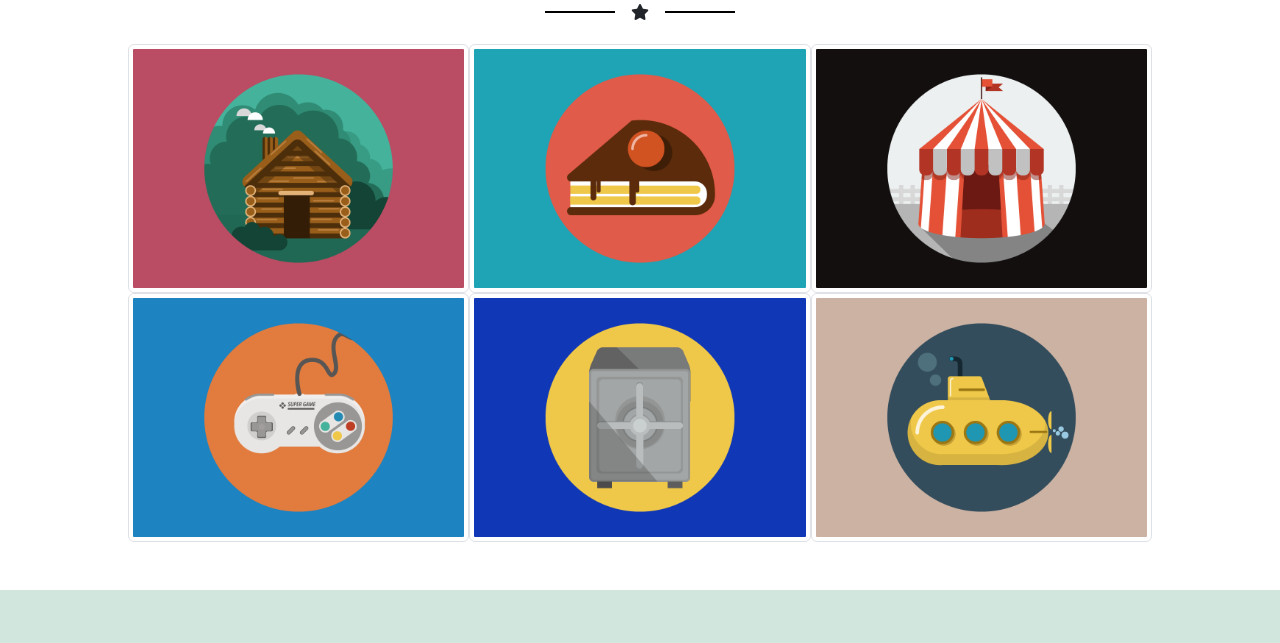
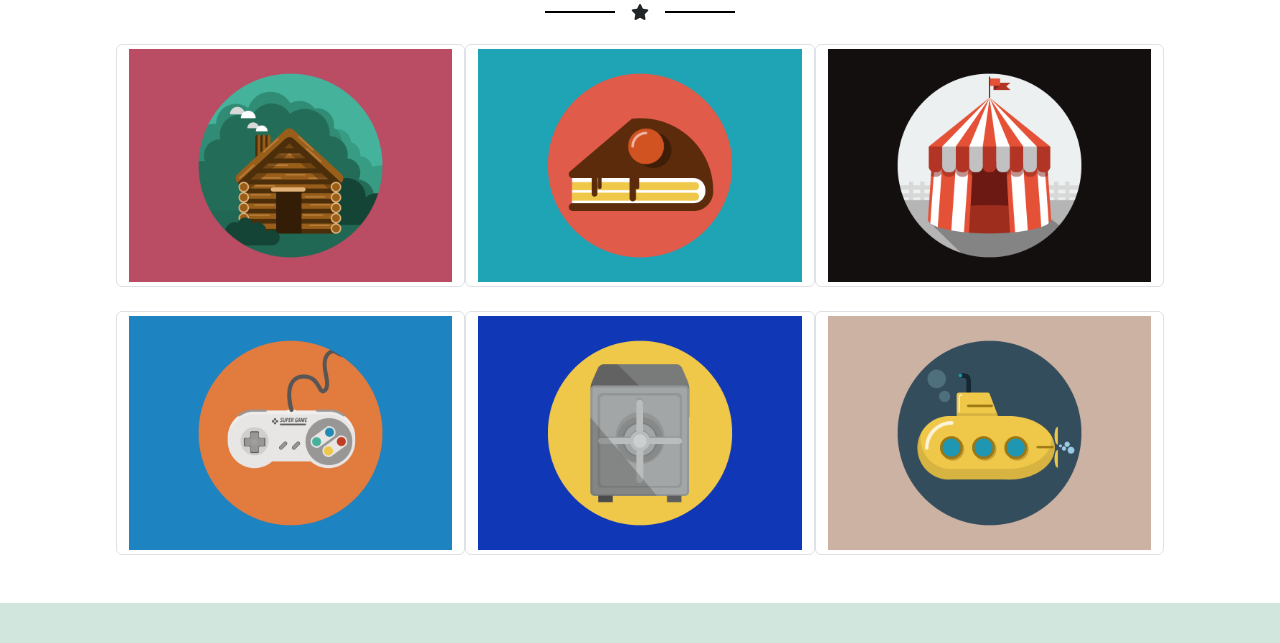
Before and after one commit to SalvatoreBrancato/html-css-bootstrap-freelancer, a plain HTML site: page index.html in a window 1280 px wide. Shown: the part 437-1080 px from the top of the page. Drawn offline with nearby package versions, Linux system fonts and the light colour scheme.

Commit message:
Struttura_definitiva

```diff
--- a/index.html
+++ b/index.html
@@ -10,6 +10,7 @@
     <link rel="stylesheet" href="./css/style.css">
 </head>
 <body>
+    <header>
         <!-- Nav-bar -->
         <nav class="d-flex justify-content-between justify-content-md-around align-items-center  bg-secondary text-white">
             <h2 class="ms-3">START BOOTSTRAP</h2>
@@ -22,6 +23,7 @@
                 </ul>
             </div>
         </nav>
+    </header>
     <main>
         <!-- I sezione -->
         <section class="bg-success-subtle d-flex align-items-center flex-column pb-md-3">
@@ -43,7 +45,7 @@
                 <i class="fa-solid fa-star"></i>
                 <div class="line-black ms-3"></div>
             </div>
-            <div class="d-flex flex-wrap flex-row">
+            <div class="row row-gap-4">
                 <img class="img-thumbnail col-md-6 col-lg-4"src="./img/cabin.png" alt="">
                 <img class="img-thumbnail col-md-6 col-lg-4"src="./img/cake.png" alt="">
                 <img class="img-thumbnail col-md-6 col-lg-4"src="./img/circus.png" alt="">
@@ -122,12 +124,8 @@
         </div>
         <div class="bg-secondary text-center pt-3 pt-md-5 pb-3 pb-md-5">
             <span class="w-75 text-white">Copyright your Website 2023</span>
-
         </div>
     </footer>
-
-
-
     <script src="https://cdn.jsdelivr.net/npm/bootstrap@5.3.0-alpha1/dist/js/bootstrap.bundle.min.js" integrity="sha384-w76AqPfDkMBDXo30jS1Sgez6pr3x5MlQ1ZAGC+nuZB+EYdgRZgiwxhTBTkF7CXvN" crossorigin="anonymous"></script>
 </body>
 </html>
```
Lines whose indentation alone changed are shown as unchanged.
